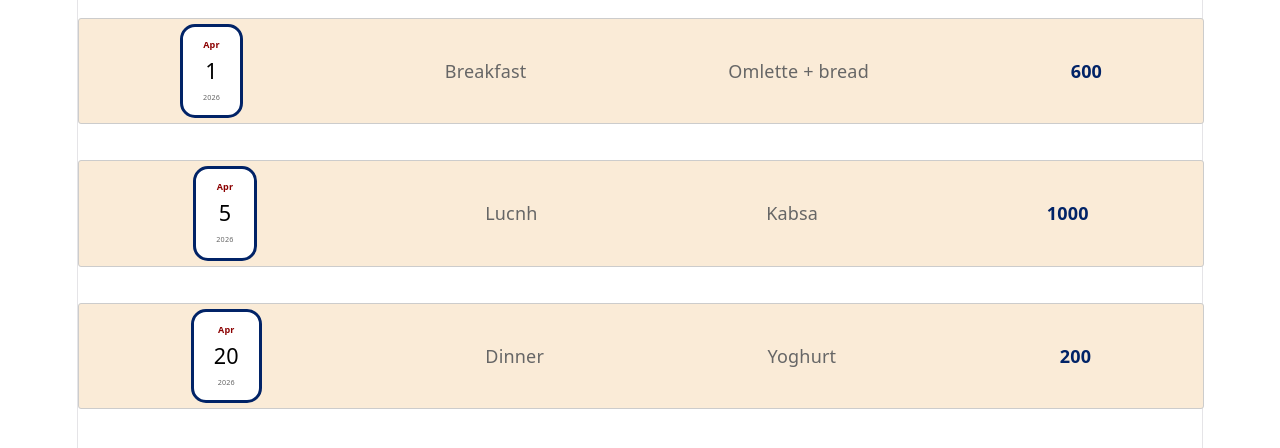
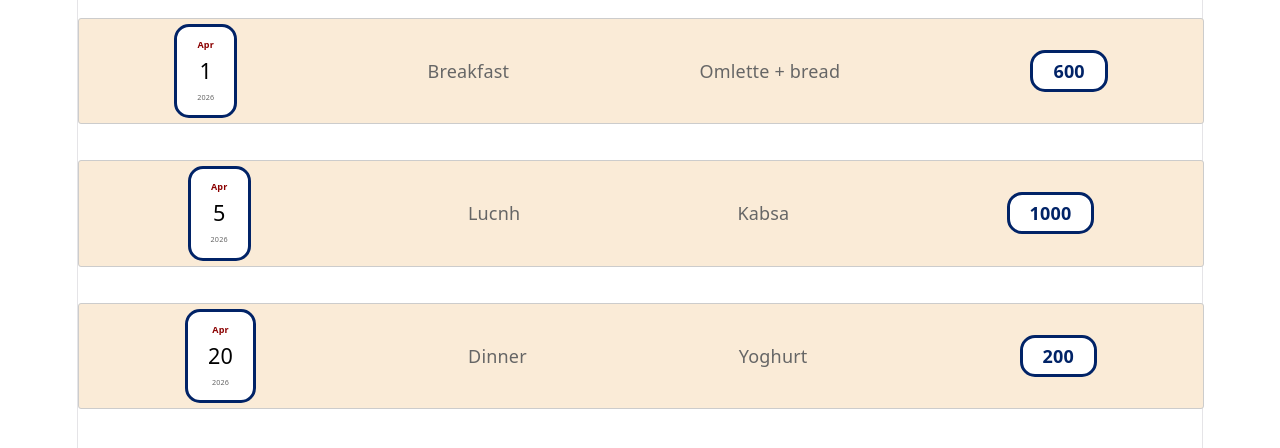
Before and after one commit to OmarKh006/calorie-tracker, a React (Vite) app: page / in a window 1280 px wide. Shown: the top 448 px of the page. Built offline with nearby package versions, Linux system fonts and the light colour scheme.

Commit message:
making a wrapper component and wrapping the date and the calorie fields

```diff
--- a/src/components/CalorieRecord.jsx
+++ b/src/components/CalorieRecord.jsx
@@ -1,5 +1,6 @@
 import "./CalorieRecord.css";
 import DateRecord from "./DateRecord";
+import StyledRecordCell from "./StyledRecordCell";
 
 function CalorieRecord(props) {
   return (
@@ -10,7 +11,9 @@ function CalorieRecord(props) {
         </li>
         <li>{props.meal}</li>
         <li>{props.content}</li>
-        <li className="record-calories">{props.calories}</li>
+        <li className="record-calories">
+          <StyledRecordCell>{props.calories}</StyledRecordCell>
+        </li>
       </ul>
     </>
   );
--- a/src/components/DateRecord.css
+++ b/src/components/DateRecord.css
@@ -1,14 +1,3 @@
-.record-date {
-  background-color: white;
-  border: 3px solid #012367;
-  border-radius: 15px;
-  display: flex;
-  flex-direction: column;
-  align-items: center;
-  justify-content: center;
-  padding: 5px 20px;
-}
-
 .record-date-month {
   color: darkred;
   font-weight: bold;
--- a/src/components/DateRecord.jsx
+++ b/src/components/DateRecord.jsx
@@ -1,4 +1,5 @@
 import "./DateRecord.css";
+import StyledRecordCell from "./StyledRecordCell";
 
 function DateRecord(props) {
   const formatDate = (inputDate) => {
@@ -10,11 +11,11 @@ function DateRecord(props) {
   };
 
   return (
-    <div className="record-date">
+    <StyledRecordCell>
       <div className="record-date-month">{formatDate(props.date).month}</div>
       <div className="record-date-day">{formatDate(props.date).day}</div>
       <div className="record-date-year">{formatDate(props.date).year}</div>
-    </div>
+    </StyledRecordCell>
   );
 }
 
--- /dev/null
+++ b/src/components/StyledRecordCell.css
@@ -0,0 +1,10 @@
+.styled-record-cell {
+  background-color: white;
+  border: 3px solid #012367;
+  border-radius: 15px;
+  display: flex;
+  flex-direction: column;
+  align-items: center;
+  justify-content: center;
+  padding: 5px 20px;
+}
--- /dev/null
+++ b/src/components/StyledRecordCell.jsx
@@ -0,0 +1,7 @@
+import "./StyledRecordCell.css";
+
+function StyledRecordCell(props) {
+  return <div className="styled-record-cell">{props.children}</div>;
+}
+
+export default StyledRecordCell;
```
